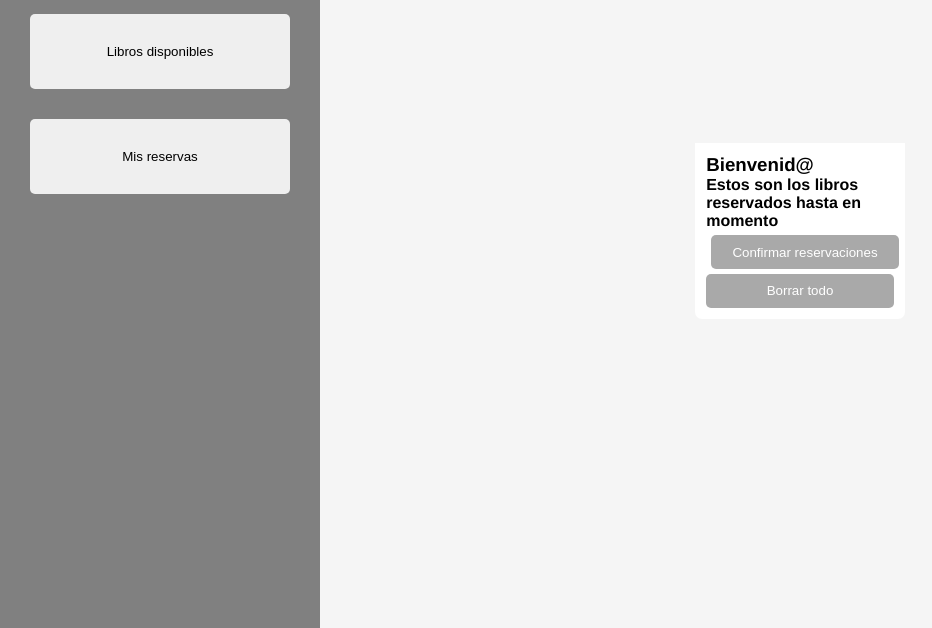
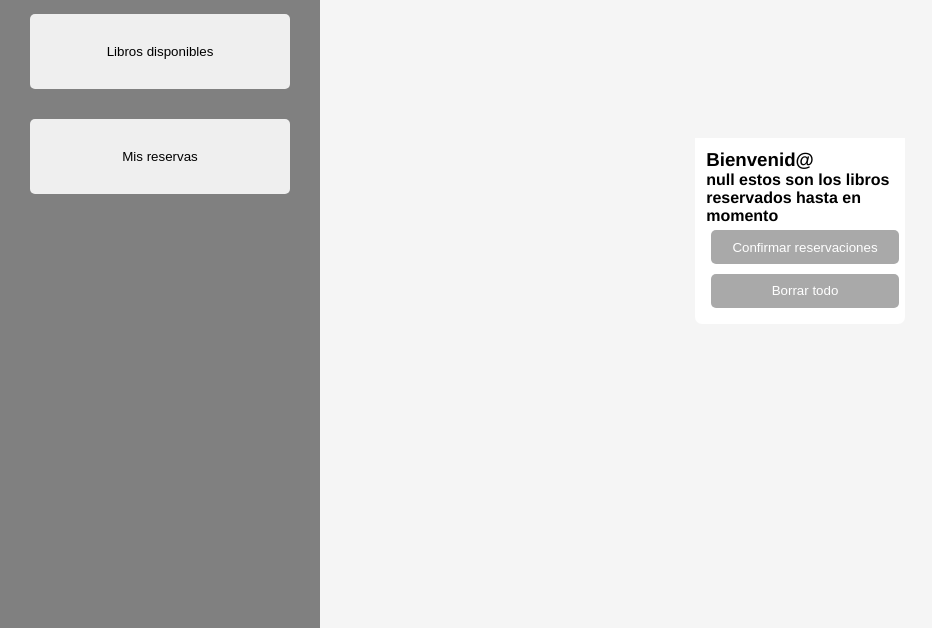
Before and after one commit to ladynoelia/JS-Preentrega1-Acosta, a plain HTML site: page index.html in a window 1280 px wide. Both pictures are taken after a click on the button "Mis reservas". Shown: the part 169-797 px from the top of the page, without its empty margins (0-932 px from the left). Drawn offline with Linux system fonts and the light colour scheme.

Commit message:
Preentrega2 v201

```diff
--- a/script.js
+++ b/script.js
@@ -18,7 +18,6 @@ const biblioteca = [libro1, libro2, libro3, libro4];
 const seccionLibros = document.getElementById('cardsbox');
 const grupoBotones = document.getElementsByClassName('filtros');
 const grupBtnReservar = document.getElementsByClassName('btn');
-const btnConfirmar = document.getElementById('btn_conf');
 
 const disponibles = biblioteca.filter(libro => (libro.stock>0));
 //Array del carrito
@@ -56,16 +55,35 @@ function reservarLibro() {
     }
 };
 
-// Boton Mis reservas ----------------------------------------------------------------
+// Sección Mis reservas ----------------------------------------------------------------
+let usuarioActivo = localStorage.getItem('usuario');
+
+function guardarNombreUsuario(){
+    const nombreUsuario = prompt('Ingresa tu nombre para registrar tus pedidos');
+    if (nombreUsuario != null){
+        localStorage.setItem('usuario', nombreUsuario);
+    }
+};
+
 function mostrarEstado(){
     seccionLibros.innerHTML += `
     <div class='menu_reservas'>
         <h3>Bienvenid@</h3>
-        <h4>Estos son los libros reservados hasta en momento</h4>
-        <button id='btn_conf'>Confirmar reservaciones</button>
-        <button class='btn'>Borrar todo</button>
+        <h4>${usuarioActivo} estos son los libros reservados hasta en momento</h4>
+        <button class='btn_mr'>Confirmar reservaciones</button>
+        <button class='btn_mr'>Borrar todo</button>
     </div>`
+    const btnsMisReservas = document.getElementsByClassName('btn_mr');
+    btnsMisReservas[0].addEventListener('click', () => {
+        guardarNombreUsuario();
+    }
+    );
+    btnsMisReservas[1].addEventListener('click', () => {
+        alert('ay');
+    }
+    );
 };
+
 function mostrarReservados(){
     reservados.forEach(libro => seccionLibros.innerHTML += `
         <div>
@@ -84,18 +102,9 @@ grupoBotones[1].addEventListener ('click', () => {
 );
 
 // Botones dentro de la sección Mis reservas --------------------------------------------------
-let usuarioActivo = localStorage.getItem('usuario');
 
-/* btnConfirmar.addEventListener ('click', () => {
-    guardarNombreUsuario();
-    }
-); */
-function guardarNombreUsuario(){
-    const nombreUsuario = prompt('Ingresa tu nombre para registrar tus pedidos');
-    if (nombreUsuario != null){
-        localStorage.setItem('usuario', nombreUsuario);
-    }
-};
+
+/*  */
 
 
 /* localStorage.removeItem('usuario'); */
--- a/style.css
+++ b/style.css
@@ -82,7 +82,7 @@ body{
     box-shadow: 1.25px 1.25px 10px grey;
 }
 /* Botones dentro de la sección Mis reservas -------------------------------------------------- */
-#btn_conf {
+.btn_mr {
     width: 100%;
     border: none;
     border-radius: 5px;
```
